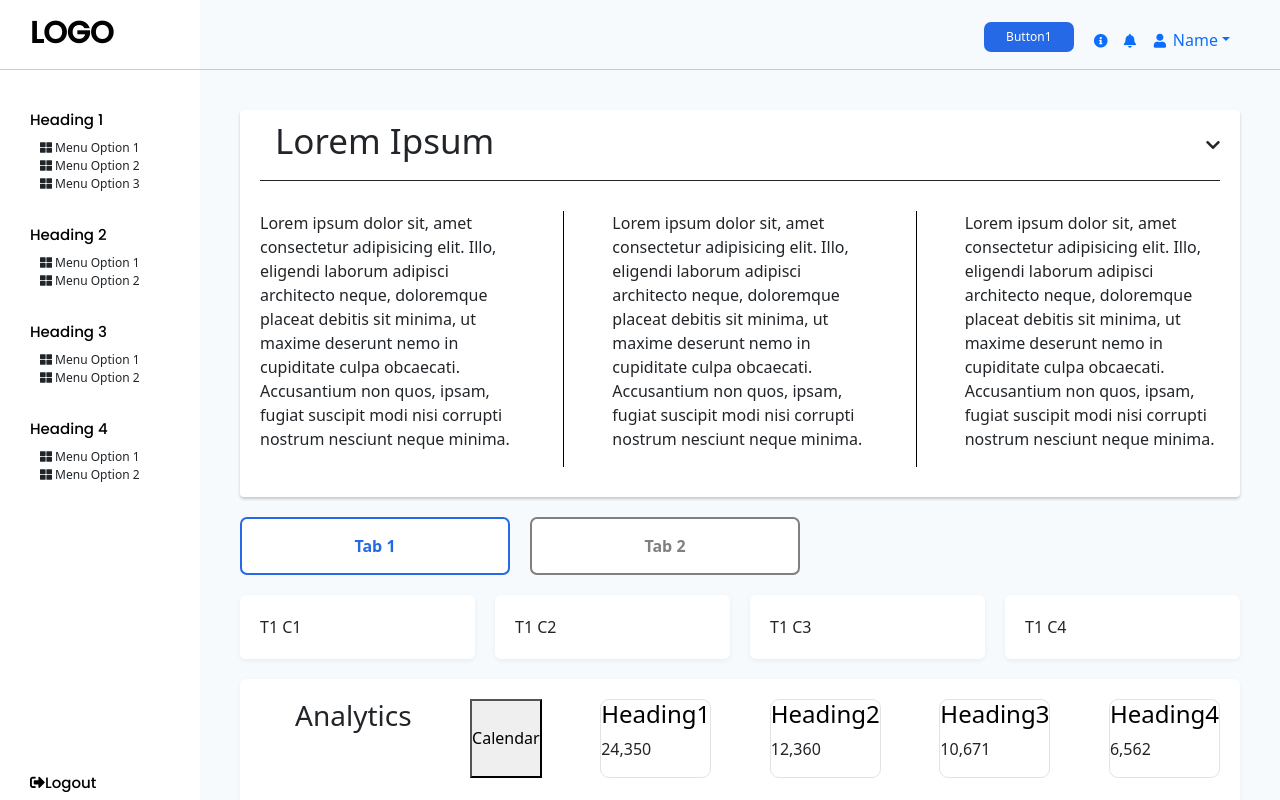
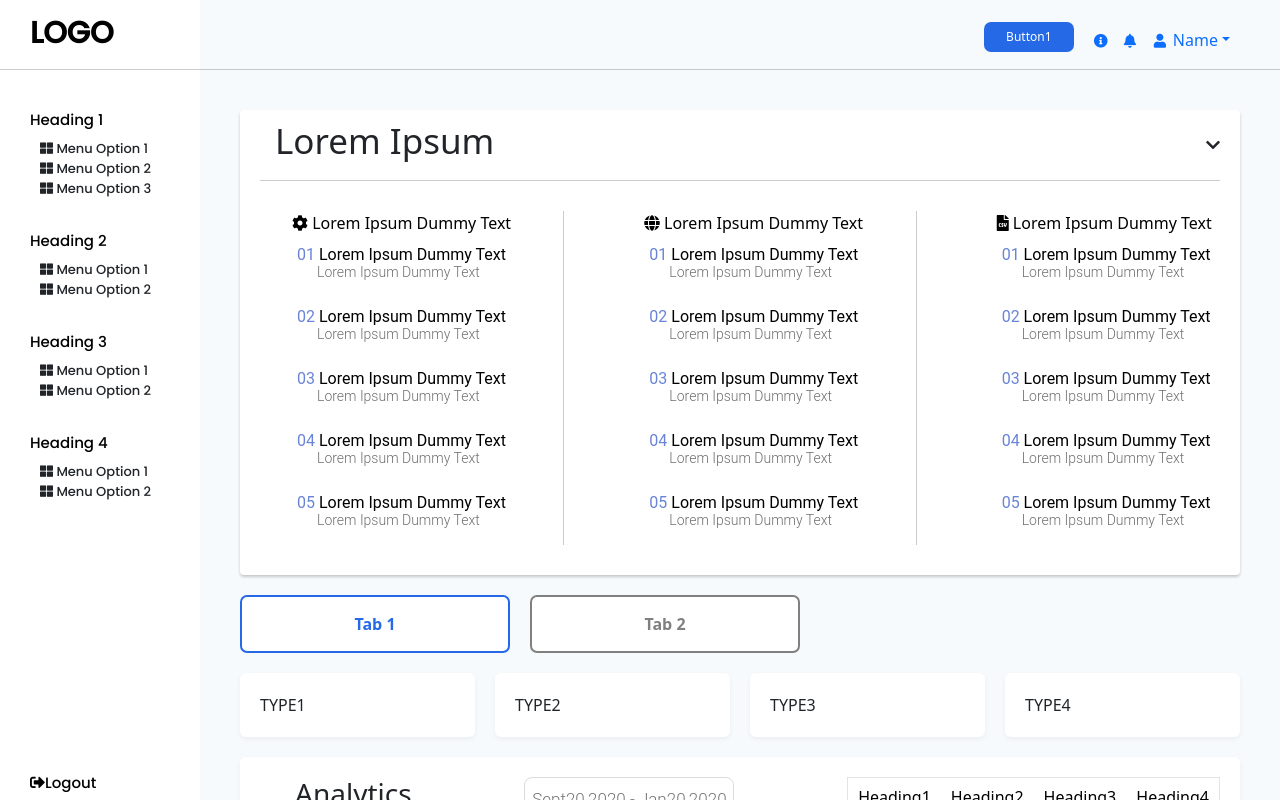
Before and after one commit to shivam2409/assessment, a React (Create React App) app: page / in a window 1280 px wide. Both pictures are taken after a click on the link 1213 px from the left and 145 px from the top of the page. Shown: the top 800 px of the page. Built offline with nearby package versions, Linux system fonts and the light colour scheme.

Commit message:
calender button

```diff
--- a/src/components/Cards.jsx
+++ b/src/components/Cards.jsx
@@ -1,7 +1,7 @@
 import { useEffect, useState } from "react";
 import { CartesianGrid, Legend, Line, LineChart, Tooltip, XAxis, YAxis } from "recharts";
 import styled from "styled-components";
-import { DateRangePicker, DateRange } from "materialui-daterange-picker";
+import { DateRangePicker} from "materialui-daterange-picker";
 
 
 const CardsWrapperStyles = styled.div`
@@ -87,8 +87,8 @@ const data = [
 
 const CardsWrapper = () => {
 
-    const [tab1Cards] = useState(['T1 C1', 'T1 C2', 'T1 C3', 'T1 C4']);
-    const [tab2Cards] = useState(['T2 C1', 'T2 C2']);
+    const [tab1Cards] = useState(['TYPE1', 'TYPE2', 'TYPE3', 'TYPE4']);
+    const [tab2Cards] = useState(['TYPE1', 'TYPE2']);
 
     const [content, setContent] = useState(tab1Cards);
 
@@ -102,7 +102,7 @@ const CardsWrapper = () => {
 
     useEffect(() => {
         setContent(tab === 1 ? tab1Cards : tab2Cards)
-    }, [tab])
+    }, [tab,tab1Cards,tab2Cards])
 
     const tabClickHandler = (e) => setTab(+e.target.name);
 
@@ -120,23 +120,21 @@ const CardsWrapper = () => {
             <CardStyles>
                 <div className='cardHeading'>
                 <h3>Analytics</h3>
-                <button onClick={() => setOpen(true)}>Calendar</button>
-                <div className='headingList'>
-                    <h4>Heading1</h4>
-                    <p>24,350</p>
-                </div>
-                <div className='headingList'>
-                    <h4>Heading2</h4>
-                    <p>12,360</p>
-                </div>
-                <div className='headingList'>
-                    <h4>Heading3</h4>
-                    <p>10,671</p>
-                </div>
-                <div className='headingList'>
-                    <h4>Heading4</h4>
-                    <p>6,562</p>
-                </div>
+                <button className='btn-calender' onClick={() => setOpen(true)}><span className='cal-text'>Sept20,2020 - Jan20,2020 <i class="far fa-calendar"></i></span></button>
+                <ul className='headingList'>
+                    <li className='listCon'>Heading1
+                    <p className='listPera'>24,350</p>
+                    </li>
+                    <li className='listCon'>Heading2
+                    <p className='listPera'>12,360</p>
+                    </li>
+                    <li className='listCon'>Heading3
+                    <p className='listPera'>10,671</p>
+                    </li>
+                    <li className='listCon'>Heading4
+                    <p className='listPera'>6,562</p>
+                    </li>
+                </ul>
                 </div>
                 <LineChart width={1000} height={456} data={data}
                     margin={{ top: 5, right: 30, left: 20, bottom: 5 }}>
--- a/src/components/Dropbox.jsx
+++ b/src/components/Dropbox.jsx
@@ -1,12 +1,12 @@
-import { useState } from "react";
-import styled from "styled-components";
+import { useState } from 'react';
+import styled from 'styled-components';
 
 const DropboxStyles = styled.div`
-    height: ${({ height }) => height ? 'auto' : '70px'};
+  height: ${({ height }) => (height ? 'auto' : '70px')};
   background: white;
   border-radius: 4px;
   overflow: hidden;
-    box-shadow: 0 2px 3px rgba(0,0,0,0.2);
+  box-shadow: 0 2px 3px rgba(0, 0, 0, 0.2);
   padding: 0 20px;
   header {
     display: flex;
@@ -16,18 +16,17 @@ const DropboxStyles = styled.div`
     height: 70px;
 
     h1 {
-            padding-left:15px;
-            font-size:35px
+      padding-left: 15px;
+      font-size: 35px;
     }
 
     button {
-
     }
   }
 `;
 
 const ContentStyles = styled.div`
-    border-top: 1px solid;
+  border-top: 1px solid rgba(0, 0, 0, 0.2);
 
   .columns {
     display: grid;
@@ -35,44 +34,109 @@ const ContentStyles = styled.div`
     margin: 30px 0;
     grid-gap: 5%;
 
-        .line{
+    .line {
       height: 100%;
       width: 1px;
-            background: black;
+      background: rgba(0, 0, 0, 0.2);
+      opacity: 1;
     }
   }
 `;
 
 const Dropbox = () => {
-
   const [dropBoxOpen, setDropBoxOpen] = useState(false);
 
   return (
     <DropboxStyles height={dropBoxOpen}>
       <header>
         <h1>Lorem Ipsum</h1>
-                <a onClick={() => setDropBoxOpen((prev) => !prev)}><i class="fas fa-chevron-down"></i></a>
+        <a onClick={() => setDropBoxOpen((prev) => !prev)}>
+          <i class='fas fa-chevron-down'></i>
+        </a>
       </header>
-            {
-                dropBoxOpen && <ContentStyles>
-                    <div className="columns">
-                        <div className="column">
-                            <p>Lorem ipsum dolor sit, amet consectetur adipisicing elit. Illo, eligendi laborum adipisci architecto neque, doloremque placeat debitis sit minima, ut maxime deserunt nemo in cupiditate culpa obcaecati. Accusantium non quos, ipsam, fugiat suscipit modi nisi corrupti nostrum nesciunt neque minima.</p>
+      {dropBoxOpen && (
+        <ContentStyles>
+          <div className='columns'>
+            <div className='column'>
+              <ul className='dummy-1'>
+                <i class='fas fa-cog'></i>
+                {'  '}Lorem ipsum Dummy text
+                <li className='dummy-2'>
+                  <span className='numMark'>01</span> Lorem ipsum Dummy text
+                  <p className='dummy-3'>Lorem ipsum Dummy text</p>
+                </li>
+                <li className='dummy-2'>
+                  <span className='numMark'>02</span> Lorem ipsum Dummy text
+                  <p className='dummy-3'>Lorem ipsum Dummy text</p>
+                </li><li className='dummy-2'>
+                  <span className='numMark'>03</span> Lorem ipsum Dummy text
+                  <p className='dummy-3'>Lorem ipsum Dummy text</p>
+                </li><li className='dummy-2'>
+                  <span className='numMark'>04</span> Lorem ipsum Dummy text
+                  <p className='dummy-3'>Lorem ipsum Dummy text</p>
+                </li><li className='dummy-2'>
+                  <span className='numMark'>05</span> Lorem ipsum Dummy text
+                  <p className='dummy-3'>Lorem ipsum Dummy text</p>
+                </li>
+              </ul>
             </div>
-                        <div className="line"></div>
-                        <div className="column">
-                            <p>Lorem ipsum dolor sit, amet consectetur adipisicing elit. Illo, eligendi laborum adipisci architecto neque, doloremque placeat debitis sit minima, ut maxime deserunt nemo in cupiditate culpa obcaecati. Accusantium non quos, ipsam, fugiat suscipit modi nisi corrupti nostrum nesciunt neque minima.</p>
+            <div className='line'></div>
+            <div className='column'>
+            <div className='column'>
+              <ul className='dummy-1'>
+              <i class="fas fa-globe"></i>
+                {'  '}Lorem ipsum Dummy text
+                <li className='dummy-2'>
+                  <span className='numMark'>01</span> Lorem ipsum Dummy text
+                  <p className='dummy-3'>Lorem ipsum Dummy text</p>
+                </li>
+                <li className='dummy-2'>
+                  <span className='numMark'>02</span> Lorem ipsum Dummy text
+                  <p className='dummy-3'>Lorem ipsum Dummy text</p>
+                </li><li className='dummy-2'>
+                  <span className='numMark'>03</span> Lorem ipsum Dummy text
+                  <p className='dummy-3'>Lorem ipsum Dummy text</p>
+                </li><li className='dummy-2'>
+                  <span className='numMark'>04</span> Lorem ipsum Dummy text
+                  <p className='dummy-3'>Lorem ipsum Dummy text</p>
+                </li><li className='dummy-2'>
+                  <span className='numMark'>05</span> Lorem ipsum Dummy text
+                  <p className='dummy-3'>Lorem ipsum Dummy text</p>
+                </li>
+              </ul>
             </div>
-                        <div className="line"></div>
-                        <div className="column">
-                            <p>Lorem ipsum dolor sit, amet consectetur adipisicing elit. Illo, eligendi laborum adipisci architecto neque, doloremque placeat debitis sit minima, ut maxime deserunt nemo in cupiditate culpa obcaecati. Accusantium non quos, ipsam, fugiat suscipit modi nisi corrupti nostrum nesciunt neque minima.</p>
+            </div>
+            <div className='line'></div>
+            <div className='column'>
+            <div className='column'>
+              <ul className='dummy-1'>
+              <i class="fas fa-file-csv"></i>
+                {'  '}Lorem ipsum Dummy text
+                <li className='dummy-2'>
+                  <span className='numMark'>01</span> Lorem ipsum Dummy text
+                  <p className='dummy-3'>Lorem ipsum Dummy text</p>
+                </li>
+                <li className='dummy-2'>
+                  <span className='numMark'>02</span> Lorem ipsum Dummy text
+                  <p className='dummy-3'>Lorem ipsum Dummy text</p>
+                </li><li className='dummy-2'>
+                  <span className='numMark'>03</span> Lorem ipsum Dummy text
+                  <p className='dummy-3'>Lorem ipsum Dummy text</p>
+                </li><li className='dummy-2'>
+                  <span className='numMark'>04</span> Lorem ipsum Dummy text
+                  <p className='dummy-3'>Lorem ipsum Dummy text</p>
+                </li><li className='dummy-2'>
+                  <span className='numMark'>05</span> Lorem ipsum Dummy text
+                  <p className='dummy-3'>Lorem ipsum Dummy text</p>
+                </li>
+              </ul>
+            </div>
             </div>
           </div>
         </ContentStyles>
-            }
-
+      )}
     </DropboxStyles>
   );
-}
+};
 
 export default Dropbox;
--- a/src/components/Nav.jsx
+++ b/src/components/Nav.jsx
@@ -41,12 +41,12 @@ const Nav = () => {
       <button>Button1</button>
       <div className='icons'>
         <div className='icon'>
-          <a className='nav-link' href='#'>
+          <a className='nav-link' >
             <i className='fas fa-info-circle'></i>
           </a>
         </div>
         <div className='icon'>
-          <a className='nav-link' href='#'>
+          <a className='nav-link' >
             <i className='fas fa-bell'></i>
           </a>
         </div>
@@ -66,25 +66,25 @@ const Nav = () => {
           </a>
           <ul className='dropdown-menu' aria-labelledby='dropdownMenuButton1'>
             <li>
-              <a className='dropdown-item' href='#'>
+              <a className='dropdown-item' >
                 <i className='fas fa-handshake'></i>
                 {'  '}Menu 1
               </a>
             </li>
             <li>
-              <a className='dropdown-item' href='#'>
+              <a className='dropdown-item' >
                 <i className='fas fa-handshake'></i>
                 {'  '}Menu 2
               </a>
             </li>
             <li>
-              <a className='dropdown-item' href='#'>
+              <a className='dropdown-item' >
                 <i className='fas fa-handshake'></i>
                 {'  '}Menu 3
               </a>
             </li>
             <li>
-              <a className='dropdown-item' href='#'>
+              <a className='dropdown-item' >
                 Progress Bar
                 (1500/2000)
               </a>
@@ -100,7 +100,7 @@ const Nav = () => {
               </div>
             </li>
             <li>
-              <a className='dropdown-item' href='#'>
+              <a className='dropdown-item' >
               <i class="fas fa-sign-out-alt"></i>
                 {'  '}Logout
               </a>
--- a/src/components/Sidebar.jsx
+++ b/src/components/Sidebar.jsx
@@ -40,7 +40,7 @@ const SidebarStyles = styled.div`
 
                 li {
                    padding-left:10px;
-                   font-size: 12px;
+                   font: normal normal normal 13px/20px Poppins;
                 }
             }
         }
--- a/src/index.css
+++ b/src/index.css
@@ -23,6 +23,10 @@ body {
 
 .name {
   padding-top: 10px;
+  text-align: left;
+  font: normal normal 600 30px/46px Poppins;
+  letter-spacing: 0px;
+  color: #000000;
 }
 
 .Lo {
@@ -43,16 +47,91 @@ body {
 }
 
 .headingList {
-  /* height: 70px;
-  background-color: aqua;
-  width: 50px; */
-  background: #ffffff 0% 0% no-repeat padding-box;
+  text-align: left;
+  /* font: normal normal medium 18px/26px Roboto; */
+  letter-spacing: 0px;
+  color: #000000;
+  opacity: 1;
   border: 1px solid #e3e3e3;
-  border-radius: 9px;
+  list-style: none;
+  padding: 0%;
+  display: flex;
+}
+
+.listCon {
+  text-align: left;
+  font: normal normal medium 18px/26px Roboto;
+  letter-spacing: 0px;
+  color: #000000;
+  opacity: 1;
+  padding-left: 10px;
+  padding-right: 10px;
+  padding-top: 7px;
+}
+
+.listPera {
+  text-align: left;
+  padding-top: 2px;
+  font-family: 'Roboto', sans-serif;
+  letter-spacing: 0px;
+  color: #af9696;
   opacity: 1;
 }
 
-.headingList h4 {
+.btn-calender {
+  background: #ffffff 0% 0% no-repeat;
+  border: 1px solid #dbdbdb;
+  border-radius: 8px;
+  opacity: 1;
+  height: 70px;
+  width: 210px;
+}
+
+.cal-text {
+  text-align: left;
+  font: normal normal 300 17px/26px Roboto;
+  letter-spacing: 0px;
+  color: #747474;
+}
+
+/* Dropdown css */
+
+.numMark {
+  text-align: left;
+  font: normal normal medium 16px/19px Roboto;
+  letter-spacing: 0px;
+  color: #6983d6;
+}
+
+.dummy-3 {
+  text-align: left;
+  font: normal normal 300 14px/17px Roboto;
+  letter-spacing: 0px;
+  color: #6e6e6e;
+  padding-left: 20px;
+}
+
+.dummy-2 {
+  text-align: left;
+  font: normal normal normal 16px/19px Roboto;
+  letter-spacing: 0px;
+  color: #000000;
+  padding-top: 10px;
+  padding-left: 5px;
+}
+
+.dummy-1 {
+  text-align: left;
+  font: normal normal medium 18px/22px Roboto;
+  letter-spacing: 0px;
+  color: #000000;
+  text-transform: capitalize;
+  list-style: none;
+}
+
+/* Dashboard css */
+
+.anaHeading {
   text-align: left;
   font: normal normal medium 18px/26px Roboto;
   letter-spacing: 0px;
--- a/src/index.js
+++ b/src/index.js
@@ -3,7 +3,4 @@ import ReactDOM from 'react-dom';
 import App from './components/App.jsx';
 import './index.css';
 
-ReactDOM.render(
-  <App />,
-  document.getElementById('root')
-);
+ReactDOM.render(<App />, document.getElementById('root'));
```
Lines whose indentation alone changed are shown as unchanged.
